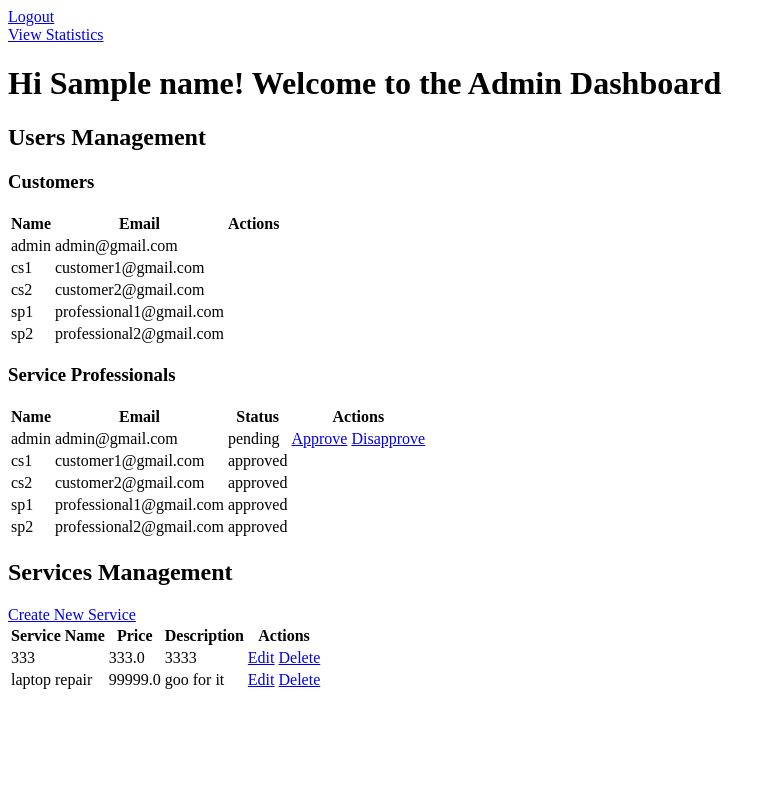
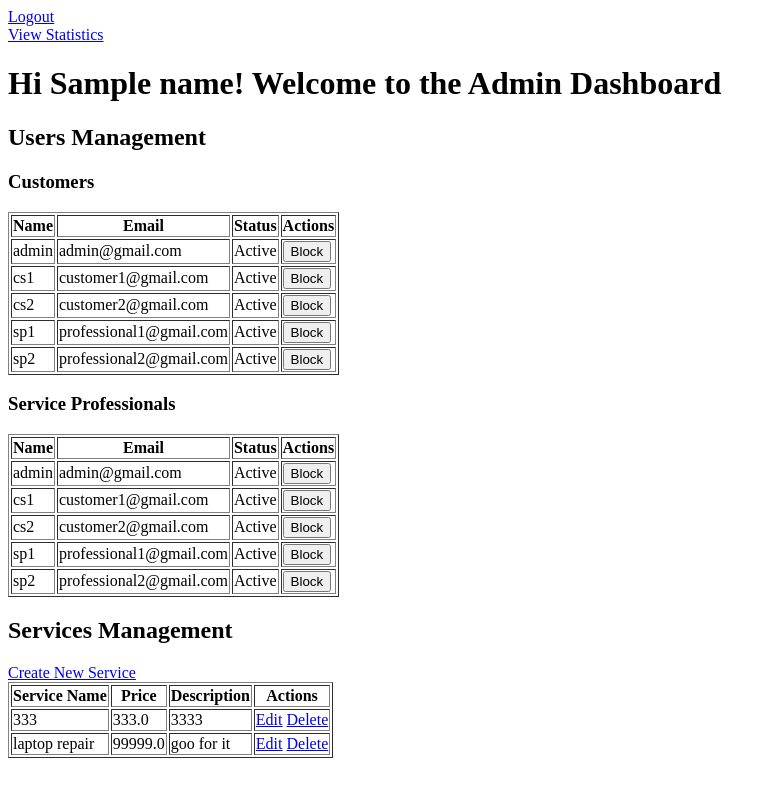
Before and after one commit to mohammadanas02/Household-Service-Application, a Flask app: template Templates/admin_dashboard.html in a window 1280 px wide. Shown: the whole page, without its empty margins (0-776 px from the left). Run offline with Flask 3, Linux system fonts and the light colour scheme; tables that the repository leaves empty hold one stand-in row (values such as "Sample post"); the template is opened without the code that fills it: values that come from a table or form of the project are taken from there, most other values are stand-ins (such as "Sample title", 1, 10 or a date in 2020).

Commit message:
updated code file

```diff
--- a/Model/model.py
+++ b/Model/model.py
@@ -11,6 +11,7 @@ class User(db.Model):
     password = db.Column(db.String(), nullable=False)
     role = db.Column(db.String(20), nullable=False, default='customer')  # 'admin', 'customer', or 'professional'
     status = db.Column(db.String(80), default='pending')
+    blocked = db.Column(db.Boolean, default=False)
 
     # Relationships
     service_professionals = db.relationship('ServiceProfessional', backref='user', lazy=True)
--- a/Templates/admin_dashboard.html
+++ b/Templates/admin_dashboard.html
@@ -5,43 +5,50 @@
     <meta charset="UTF-8">
     <meta name="viewport" content="width=device-width, initial-scale=1.0">
     <title>Admin Dashboard</title>
-    <style>
-        /* Add your custom styling here */
-    </style>
 </head>
 
 <body>
-    <div class="box">
+    <div>
         <!-- Logout Section -->
-        <div class="logout">
-            <a href="{{ url_for('logout') }}" class="logout-btn">Logout</a>
+        <div>
+            <a href="{{ url_for('logout') }}">Logout</a>
         </div>
 
         <!-- Admin Stats Section -->
-        <div class="east">
-            <a href="{{ url_for('admin_stats', curr_login_id=curr_login_id) }}" class="eas-btn">View Statistics</a>
+        <div>
+            <a href="{{ url_for('admin_stats', curr_login_id=curr_login_id) }}">View Statistics</a>
         </div>
 
         <h1>Hi {{ name }}! Welcome to the Admin Dashboard</h1>
 
         <!-- Users Management Section -->
-        <div class="section">
+        <div>
             <h2>Users Management</h2>
 
             <!-- Customers Section -->
             <h3>Customers</h3>
-            <table>
+            <table border="1">
                 <tr>
                     <th>Name</th>
                     <th>Email</th>
+                    <th>Status</th>
                     <th>Actions</th>
                 </tr>
                 {% for customer in customers %}
                 <tr>
                     <td>{{ customer.username }}</td>
                     <td>{{ customer.email }}</td>
+                    <td>{{ 'Blocked' if customer.blocked else 'Active' }}</td>
                     <td>
-                        <!-- Actions can be expanded based on requirements -->
+                        {% if customer.blocked %}
+                        <form action="{{ url_for('unblock_user', curr_login_id=curr_login_id, user_id=customer.id) }}" method="POST">
+                            <button type="submit">Unblock</button>
+                        </form>
+                        {% else %}
+                        <form action="{{ url_for('block_user', curr_login_id=curr_login_id, user_id=customer.id) }}" method="POST">
+                            <button type="submit">Block</button>
+                        </form>
+                        {% endif %}
                     </td>
                 </tr>
                 {% endfor %}
@@ -49,7 +56,7 @@
 
             <!-- Service Professionals Section -->
             <h3>Service Professionals</h3>
-            <table>
+            <table border="1">
                 <tr>
                     <th>Name</th>
                     <th>Email</th>
@@ -60,11 +67,16 @@
                 <tr>
                     <td>{{ professional.username }}</td>
                     <td>{{ professional.email }}</td>
-                    <td>{{ professional.status }}</td>
+                    <td>{{ 'Blocked' if professional.blocked else 'Active' }}</td>
                     <td>
-                        {% if professional.status == 'pending' %}
-                            <a href="{{ url_for('approve_professional', curr_login_id=data.curr_login_id, user_id=professional.id) }}" class="approve-btn">Approve</a>
-                            <a href="{{ url_for('disapprove_professional', curr_login_id=data.curr_login_id, user_id=professional.id) }}" class="disapprove-btn">Disapprove</a>
+                        {% if professional.blocked %}
+                        <form action="{{ url_for('unblock_user', curr_login_id=curr_login_id, user_id=professional.id) }}" method="POST">
+                            <button type="submit">Unblock</button>
+                        </form>
+                        {% else %}
+                        <form action="{{ url_for('block_user', curr_login_id=curr_login_id, user_id=professional.id) }}" method="POST">
+                            <button type="submit">Block</button>
+                        </form>
                         {% endif %}
                     </td>
                 </tr>
@@ -73,11 +85,11 @@
         </div>
 
         <!-- Services Management Section -->
-        <div class="section">
+        <div>
             <h2>Services Management</h2>
-            <a href="{{ url_for('create_service', curr_login_id=data.curr_login_id) }}" class="create-service-btn">Create New Service</a>
+            <a href="{{ url_for('create_service', curr_login_id=data.curr_login_id) }}">Create New Service</a>
 
-            <table>
+            <table border="1">
                 <tr>
                     <th>Service Name</th>
                     <th>Price</th>
@@ -90,8 +102,8 @@
                     <td>{{ service.price }}</td>
                     <td>{{ service.description }}</td>
                     <td>
-                        <a href="{{ url_for('edit_service', curr_login_id=data.curr_login_id, service_id=service.id) }}" class="edit-service-btn">Edit</a>
-                        <a href="{{ url_for('delete_service', curr_login_id=data.curr_login_id, service_id=service.id) }}" class="delete-service-btn">Delete</a>
+                        <a href="{{ url_for('edit_service', curr_login_id=data.curr_login_id, service_id=service.id) }}">Edit</a>
+                        <a href="{{ url_for('delete_service', curr_login_id=data.curr_login_id, service_id=service.id) }}">Delete</a>
                     </td>
                 </tr>
                 {% endfor %}
--- a/Templates/admin_stats.html
+++ b/Templates/admin_stats.html
@@ -0,0 +1 @@
+<h1>This is admin stats page</h1>
--- a/app.py
+++ b/app.py
@@ -57,22 +57,26 @@ def login():
         user = User.query.filter(
             or_(User.username == username_or_email, User.email == username_or_email)).first()
 
-        if user and user.password == password:
-            session['user_id'] = user.id
-            session['role'] = user.role
+        if user:
+            if user.blocked:  # Check if the user is blocked
+                flash('Your account is blocked. Please contact the administrator.', 'warning')
+                return render_template('login.html')
+            elif user.password == password:
+                session['user_id'] = user.id
+                session['role'] = user.role
 
-            # Redirect based on role
-            if user.role == 'admin':
-                return redirect(url_for('admin_dashboard', curr_login_id=user.id))  # Pass curr_login_id here
-            elif user.role == 'professional':
-                return redirect(url_for('professional_dashboard',curr_login_id=user.id))
-            else:
-                return redirect(url_for('customer_dashboard',curr_login_id=user.id))
-        else:
-            flash('Invalid Username or Password', 'danger')
-            return render_template('login.html')
+                # Redirect based on role
+                if user.role == 'admin':
+                    return redirect(url_for('admin_dashboard', curr_login_id=user.id))  # Pass curr_login_id here
+                elif user.role == 'professional':
+                    return redirect(url_for('professional_dashboard', curr_login_id=user.id))
+                else:
+                    return redirect(url_for('customer_dashboard', curr_login_id=user.id))
+        flash('Invalid Username or Password', 'danger')
+        return render_template('login.html')
 
     return render_template('login.html')
+
 
 
 #---------------------------------------- Admin Dashboard----------------------------------------------#
@@ -169,42 +173,40 @@ def edit_service(curr_login_id, service_id):
 
     return render_template('edit_service.html', service=service, curr_login_id=curr_login_id)
 
-
-@app.route('/approve_professional/<int:curr_login_id>/<int:user_id>', methods=['GET'])
-def approve_professional(curr_login_id, user_id):
+@app.route('/block_user/<int:curr_login_id>/<int:user_id>', methods=['POST'])
+def block_user(curr_login_id, user_id):
     admin_user = User.query.get(curr_login_id)
     if not admin_user or admin_user.role != 'admin':
         flash('Unauthorized access', 'danger')
         return redirect(url_for('logout'))
 
-    professional = User.query.get(user_id)
-    if professional and professional.role == 'professional':
-        professional.status = 'approved'
+    user = User.query.get(user_id)
+    if user and not user.blocked:
+        user.blocked = True
         db.session.commit()
-        flash('Service professional approved.', 'success')
+        flash(f'{user.role.capitalize()} {user.username} has been blocked.', 'danger')
     else:
-        flash('Service professional not found or invalid role.', 'danger')
+        flash('Invalid action: User not found or already blocked.', 'danger')
 
     return redirect(url_for('admin_dashboard', curr_login_id=curr_login_id))
 
-
-
-@app.route('/disapprove_professional/<int:curr_login_id>/<int:user_id>', methods=['GET'])
-def disapprove_professional(curr_login_id, user_id):
-    user = User.query.get(curr_login_id)
-    if not user or user.role != 'admin':
+@app.route('/unblock_user/<int:curr_login_id>/<int:user_id>', methods=['POST'])
+def unblock_user(curr_login_id, user_id):
+    admin_user = User.query.get(curr_login_id)
+    if not admin_user or admin_user.role != 'admin':
         flash('Unauthorized access', 'danger')
         return redirect(url_for('logout'))
 
-    professional = User.query.get(user_id)
-    if professional and professional.role == 'professional':
-        professional.status = 'disapproved'
+    user = User.query.get(user_id)
+    if user and user.blocked:
+        user.blocked = False
         db.session.commit()
-        flash('Service professional disapproved.', 'danger')
+        flash(f'{user.role.capitalize()} {user.username} has been unblocked.', 'success')
     else:
-        flash('Professional not found or invalid role.', 'danger')
+        flash('Invalid action: User not found or not blocked.', 'danger')
 
-    return redirect(url_for('admin_dashboard', curr_login_id=user.id))
+    return redirect(url_for('admin_dashboard', curr_login_id=curr_login_id))
+
 
 
 # --------------------------------------- Customer Section ----------------------------------------- #
```
Also changed, not shown: instance/grocery.sqlite3.
